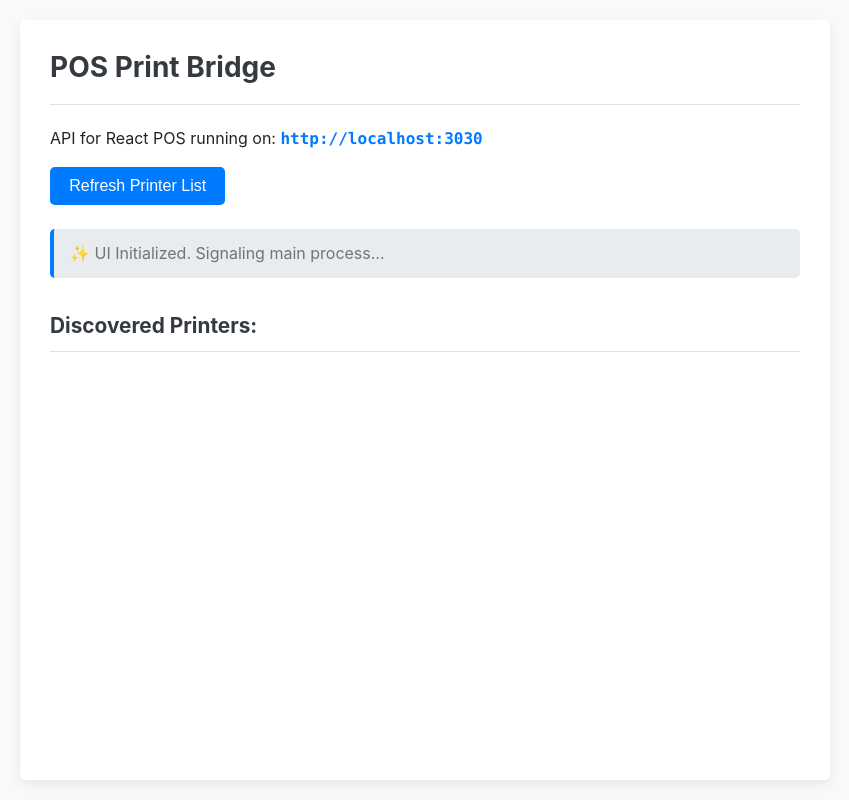
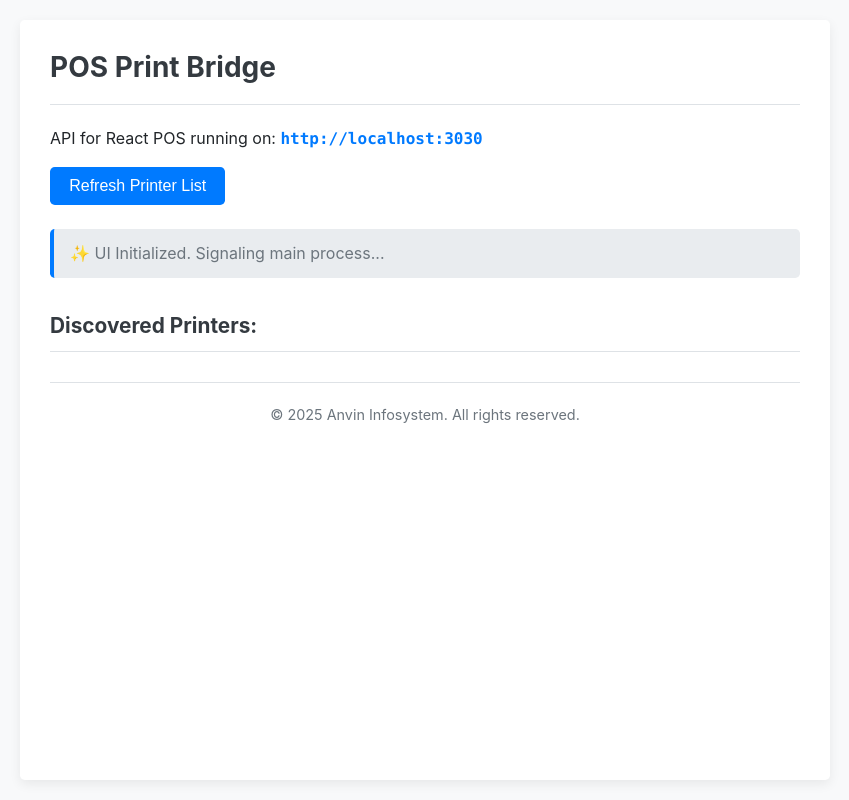
Before and after one commit to wahengbamnanda100/electron-pos-printer-bridge, an Electron app: page renderer/index.html in a window 1000 px wide. Shown: the whole page, without its empty margins (75-924 px from the left). Drawn offline with Linux system fonts and the light colour scheme; no server answers.

Commit message:
add footer

```diff
--- a/renderer/index.html
+++ b/renderer/index.html
@@ -24,7 +24,16 @@
 			<ul id="printerList">
 				<!-- Printers will be listed here -->
 			</ul>
+
+			<footer class="app-footer">
+				<!-- MODIFIED THIS LINE -->
+				<p>
+					© <span id="copyrightYear"></span> Anvin Infosystem. All rights
+					reserved.
+				</p>
+			</footer>
 		</div>
+
 		<script src="./render.js"></script>
 	</body>
 </html>
--- a/renderer/render.js
+++ b/renderer/render.js
@@ -3,6 +3,12 @@ const printerListUl = document.getElementById("printerList");
 const refreshButton = document.getElementById("refreshButton");
 const statusMessageEl = document.getElementById("statusMessage");
 const apiUrlEl = document.getElementById("apiUrl");
+
+// +++ ADDED FOR DYNAMIC COPYRIGHT YEAR +++
+const copyrightYearEl = document.getElementById("copyrightYear");
+if (copyrightYearEl) {
+	copyrightYearEl.textContent = new Date().getFullYear();
+}
 
 // Assuming API URL is fixed for now, or will be set by main process.
 // apiUrlEl.textContent = `http://localhost:${process.env.API_PORT || 3030}`;
--- a/renderer/style.css
+++ b/renderer/style.css
@@ -191,3 +191,19 @@ button#refreshButton:disabled {
 	background-color: var(--light-bg);
 	border-style: dashed;
 }
+
+.app-footer {
+	text-align: center;
+	padding: 20px;
+	margin-top: 30px; /* Space above the footer */
+	border-top: 1px solid var(--border-color, #dee2e6); /* Use your CSS variable if available, or a default */
+	font-size: 0.9em;
+	color: var(
+		--secondary-color,
+		#6c757d
+	); /* Use your CSS variable or a default */
+}
+
+.app-footer p {
+	margin: 0;
+}
```
